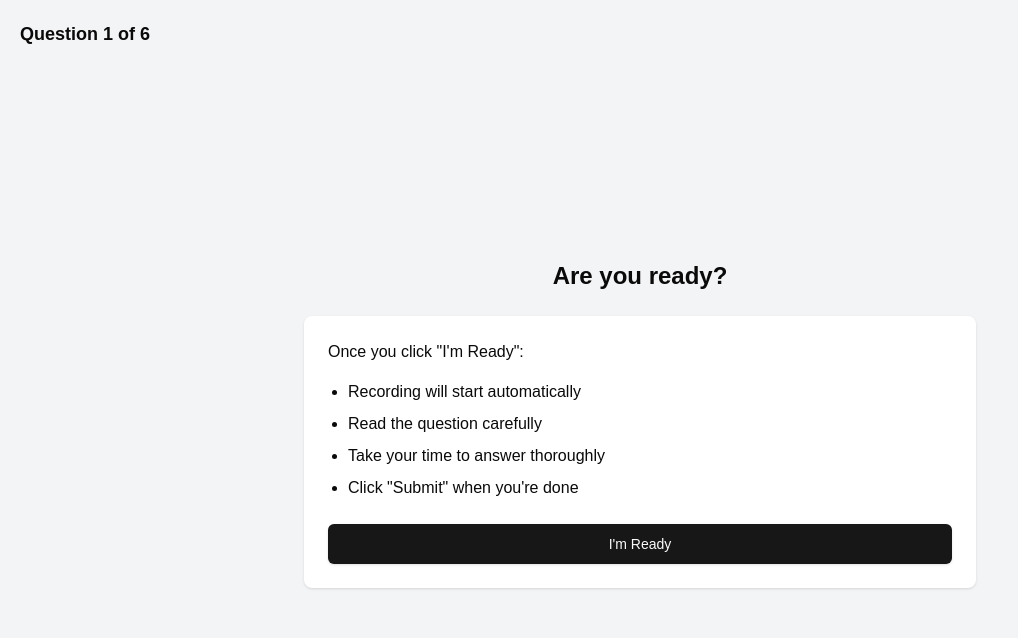
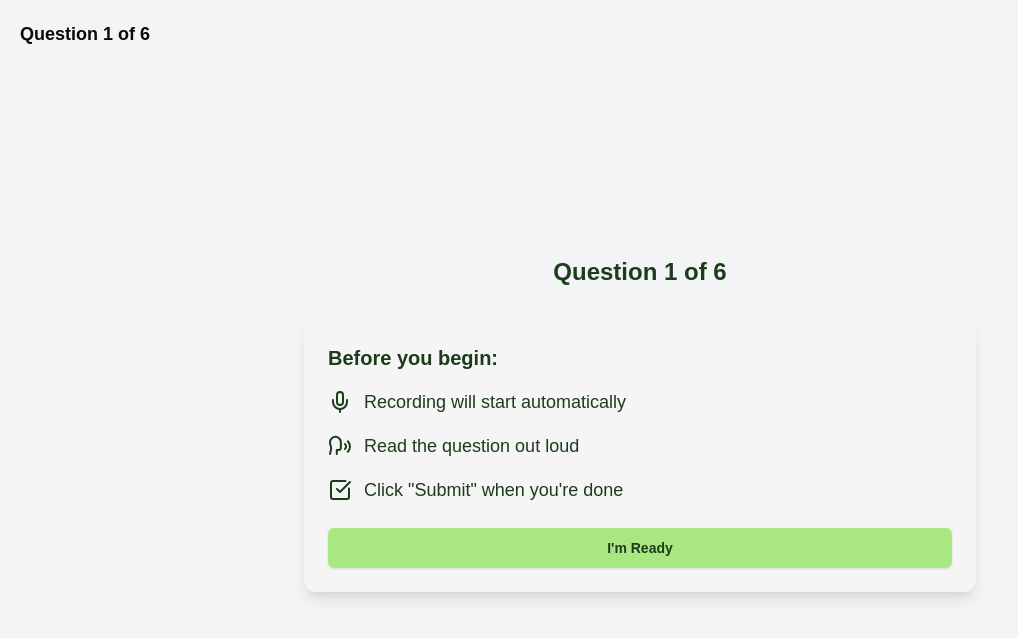
Before and after one commit to talensai/talens-app, a Next.js app: page /interview in a window 1280 px wide. Shown: the top 638 px of the page, without its empty margins (0-1018 px from the left). Built offline with nearby package versions, Linux system fonts and the light colour scheme.

Commit message:
feat: improve design ready screen

```diff
--- a/app/page.tsx
+++ b/app/page.tsx
@@ -14,10 +14,6 @@ export default function StartingScreen() {
         <Card className="bg-[#f5f5f5] p-6 border-none shadow-none">
           <h2 className="text-2xl font-semibold text-[#1c3c1c] mb-4">Interview Instructions</h2>
           <ul className="space-y-4 text-[#1c3c1c]">
-            <li className="flex items-center">
-              <Camera className="mr-3 text-[#1c3c1c] flex-shrink-0" size={24} />
-              <span className="text-lg">Enable your camera</span>
-            </li>
             <li className="flex items-center">
               <MessageSquare className="mr-3 text-[#1c3c1c] flex-shrink-0" size={24} />
               <span className="text-lg">Read questions aloud before answering</span>
--- a/components/QuestionReady.tsx
+++ b/components/QuestionReady.tsx
@@ -1,31 +1,40 @@
 import { Button } from "@/components/ui/button"
 import { Card } from "@/components/ui/card"
+import { Mic, Speech, CheckSquare } from 'lucide-react'
 
 interface QuestionReadyProps {
   onReady: () => void
-  questionTitle: string
-  questionInstructions: string
+  questionNumber: number
+  totalQuestions: number
 }
 
-export function QuestionReady({ onReady, questionTitle, questionInstructions }: QuestionReadyProps) {
+export function QuestionReady({ onReady, questionNumber, totalQuestions }: QuestionReadyProps) {
   return (
-    <div className="flex flex-col items-center space-y-6 max-w-2xl mx-auto">
-      <Card className="w-full p-6">
-        <h2 className="text-2xl font-semibold mb-4">{questionTitle}</h2>
-        <div className="space-y-4">
-          <div>
-            <h3 className="font-medium mb-2">Instructions:</h3>
-            <p className="text-muted-foreground">{questionInstructions}</p>
-          </div>
-          <div className="bg-yellow-50 p-4 rounded-md">
-            <p className="text-sm text-yellow-800">
-              Note: Once you click "I'm Ready", you'll need to complete this question before moving on.
-            </p>
-          </div>
-        </div>
+    <div className="max-w-2xl w-full space-y-8">
+      <h2 className="text-2xl font-semibold text-[#1c3c1c] text-center mb-6">
+        Question {questionNumber} of {totalQuestions}
+      </h2>
+
+      <Card className="bg-[#f5f5f5] p-6 border-none shadow-lg">
+        <h3 className="text-xl font-semibold text-[#1c3c1c] mb-4">Before you begin:</h3>
+        <ul className="space-y-4 text-[#1c3c1c] mb-6">
+          <li className="flex items-center">
+            <Mic className="mr-3 text-[#1c3c1c] flex-shrink-0" size={24} />
+            <span className="text-lg">Recording will start automatically</span>
+          </li>
+          <li className="flex items-center">
+            <Speech className="mr-3 text-[#1c3c1c] flex-shrink-0" size={24} />
+            <span className="text-lg">Read the question out loud</span>
+          </li>
+          <li className="flex items-center">
+            <CheckSquare className="mr-3 text-[#1c3c1c] flex-shrink-0" size={24} />
+            <span className="text-lg">Click "Submit" when you're done</span>
+          </li>
+        </ul>
+
         <Button
           onClick={onReady}
-          className="mt-6 w-full"
+          className="w-full bg-[#9de76ed9] hover:bg-[#8fd362] text-[#1c3c1c] font-semibold transition duration-300 ease-in-out"
           size="lg"
         >
           I'm Ready
--- a/components/interview-interface.tsx
+++ b/components/interview-interface.tsx
@@ -7,6 +7,7 @@ import { Button } from "@/components/ui/button"
 import { useAudioRecorder } from "@/hooks/useAudioRecorder"
 import { useAnswers } from "@/contexts/AnswersContext"
 import { Mic } from "lucide-react"
+import { QuestionReady } from "@/components/QuestionReady"
 
 interface QuizQuestion {
   id: number
@@ -88,25 +89,11 @@ export function InterviewInterfaceComponent() {
 
       <main className="flex-grow flex flex-col justify-center items-center space-y-5">
         {questionState === 'ready' ? (
-          <div className="max-w-2xl w-full space-y-6">
-            <h2 className="text-2xl font-semibold text-center">Are you ready?</h2>
-            <div className="bg-white p-6 rounded-lg shadow">
-              <p className="mb-4">Once you click "I'm Ready":</p>
-              <ul className="list-disc pl-5 space-y-2 mb-6">
-                <li>Recording will start automatically</li>
-                <li>Read the question carefully</li>
-                <li>Take your time to answer thoroughly</li>
-                <li>Click "Submit" when you're done</li>
-              </ul>
-              <Button
-                onClick={handleReady}
-                className="w-full"
-                size="lg"
-              >
-                I'm Ready
-              </Button>
-            </div>
-          </div>
+          <QuestionReady
+            onReady={handleReady}
+            questionNumber={currentQuestionIndex + 1}
+            totalQuestions={questions.length}
+          />
         ) : (
           <div className="w-full max-w-3xl space-y-6">
             <QuestionDisplay
```
